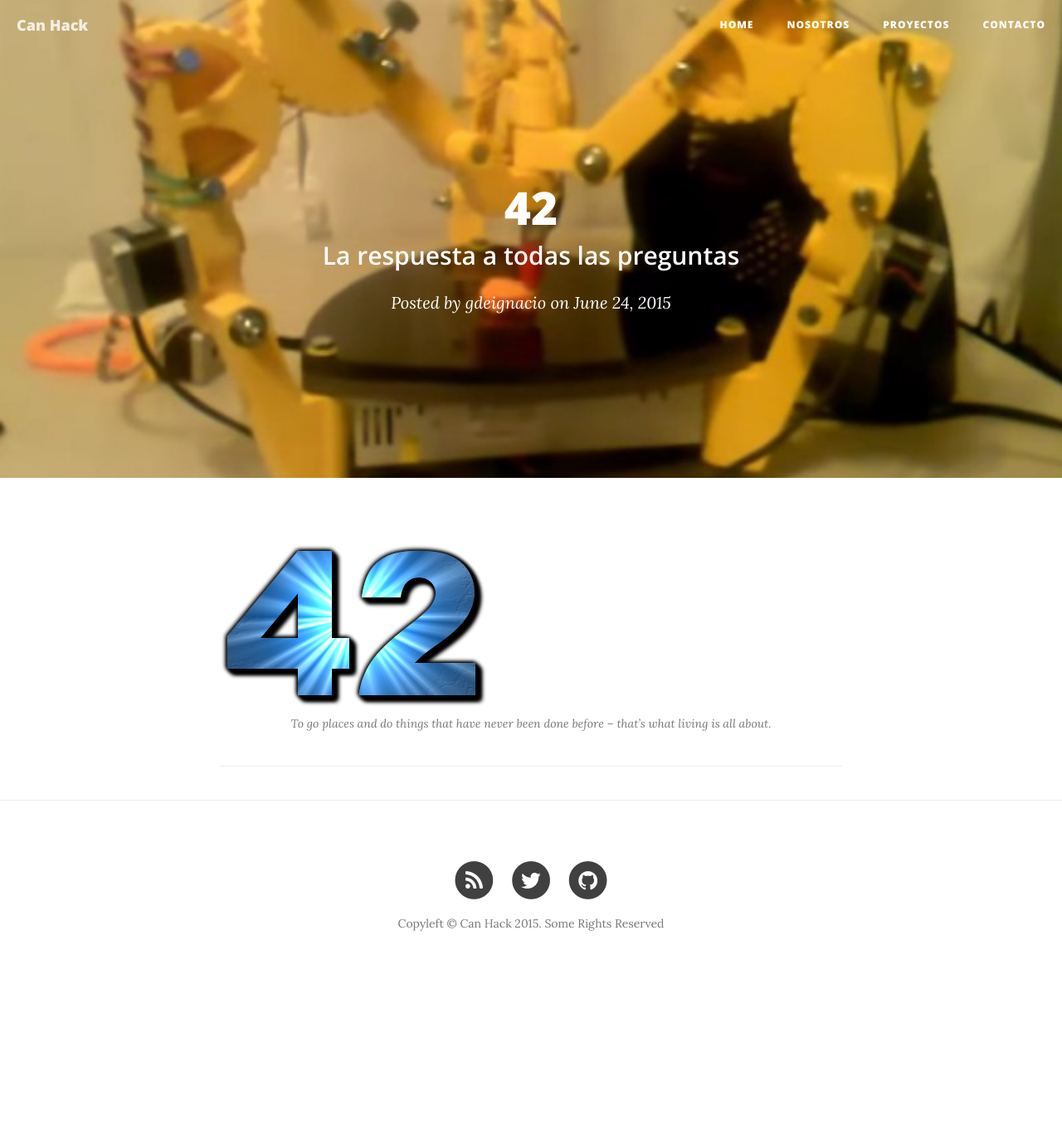
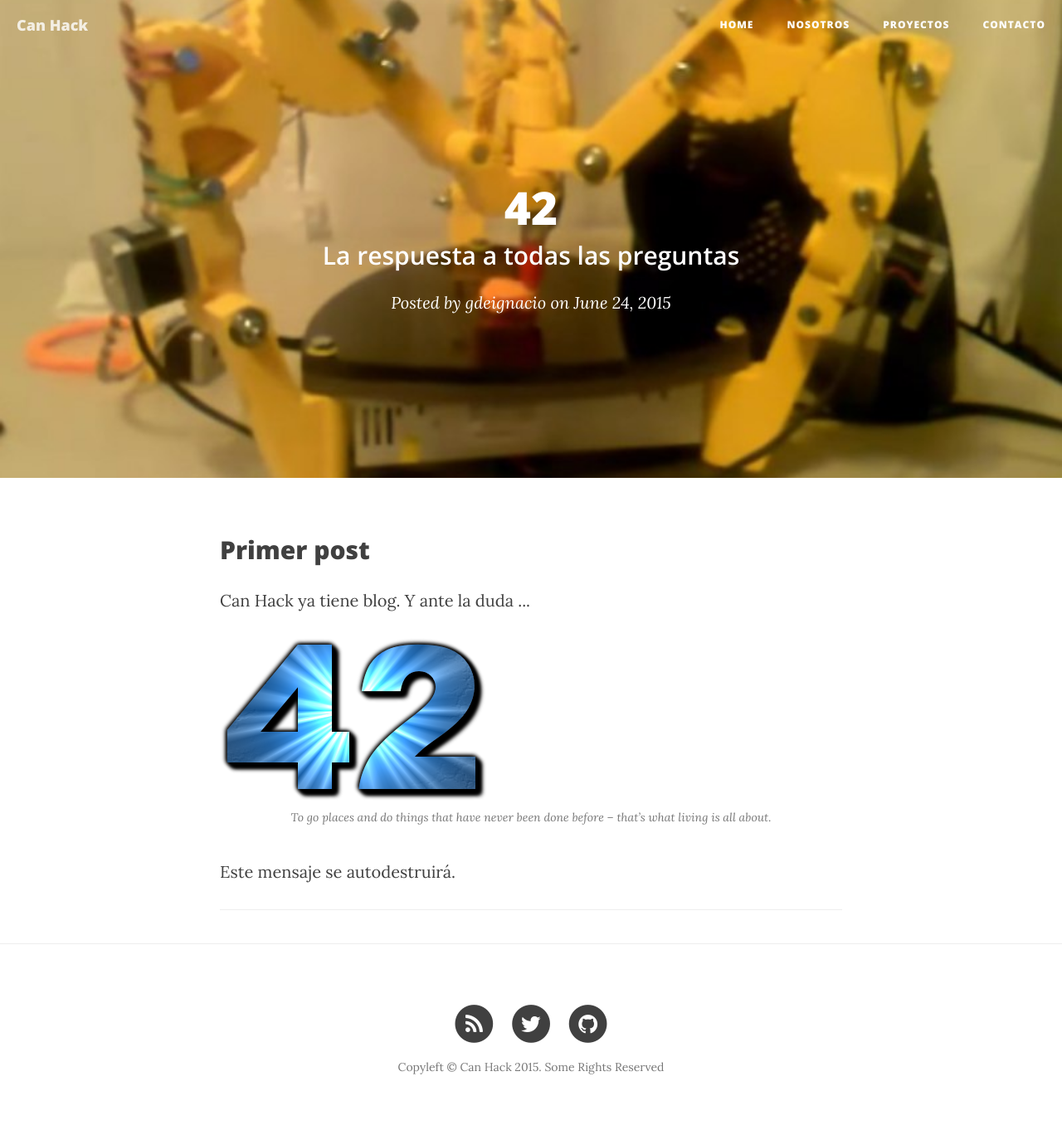
Before and after one commit to CanHack/CanHack.github.io, a Jekyll site: the page built from _posts/2015-06-24-42.markdown, in a window 1280 px wide. Shown: the whole page at 83% size. Built offline with Jekyll 4.4.1, drawn with Linux system fonts in a browser that asks for light colours; nearby versions of some CDN libraries; before the commit the page ends 1189 px from its top, so only the background shows below that.

Commit message:
First post

```diff
--- a/_posts/2015-06-24-42.markdown
+++ b/_posts/2015-06-24-42.markdown
@@ -7,11 +7,11 @@ author:     "gdeignacio"
 header-img: "img/banner-bg.jpg"
 ---
 
-<p></p>
 
 
-<p/>
-<p/>
+
+<h2>Primer post</h2>
+<p>Can Hack ya tiene blog. Y ante la duda ...</p>
 
 
 
@@ -19,3 +19,6 @@ header-img: "img/banner-bg.jpg"
     <img src="{{ site.baseurl }}/img/posts/42/Answer_to_Life.png" alt="The answer">
 </a>
 <span class="caption text-muted">To go places and do things that have never been done before – that’s what living is all about.</span>
+
+
+<p>Este mensaje se autodestruirá.</p>
```
Also changed, not shown: 2 other files.
